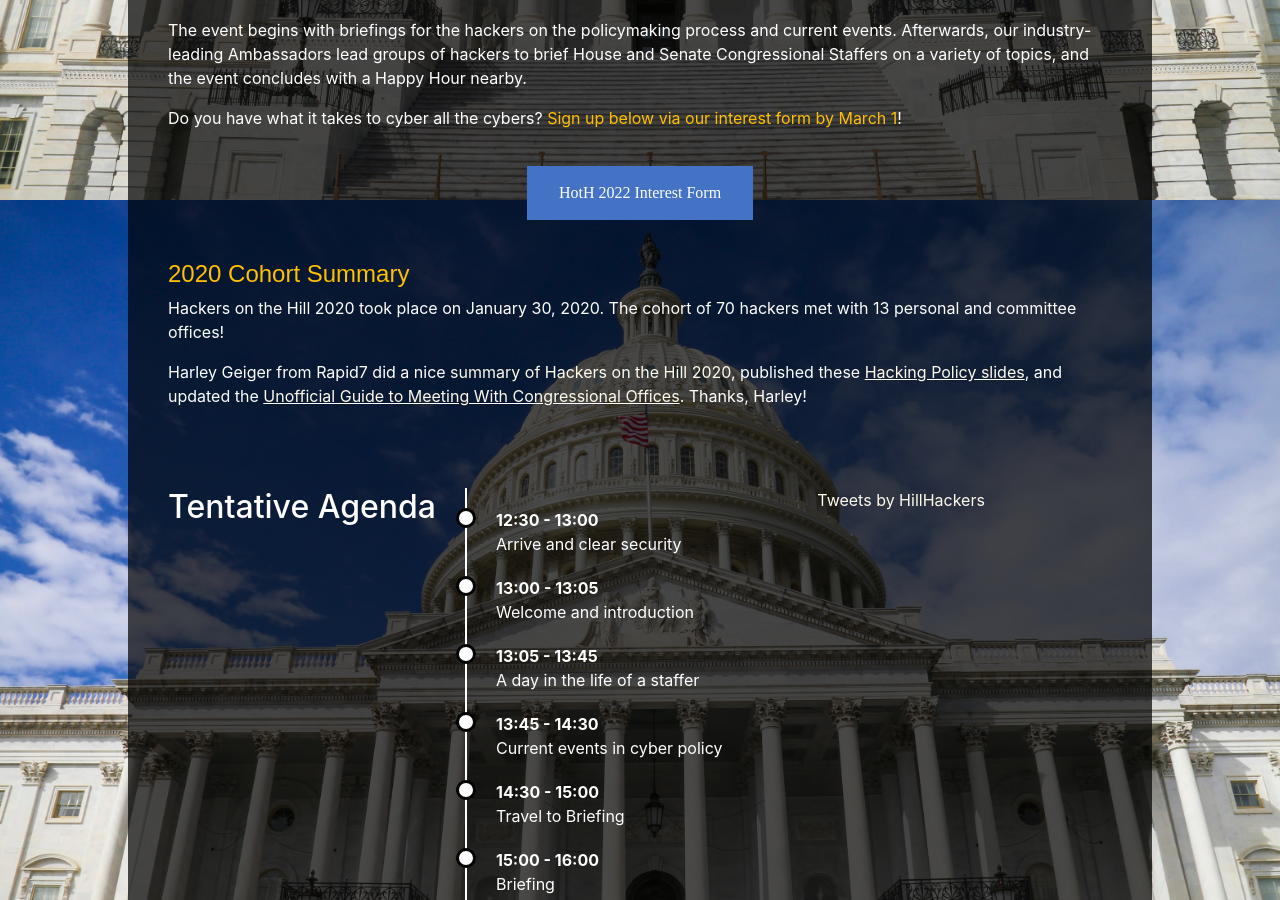
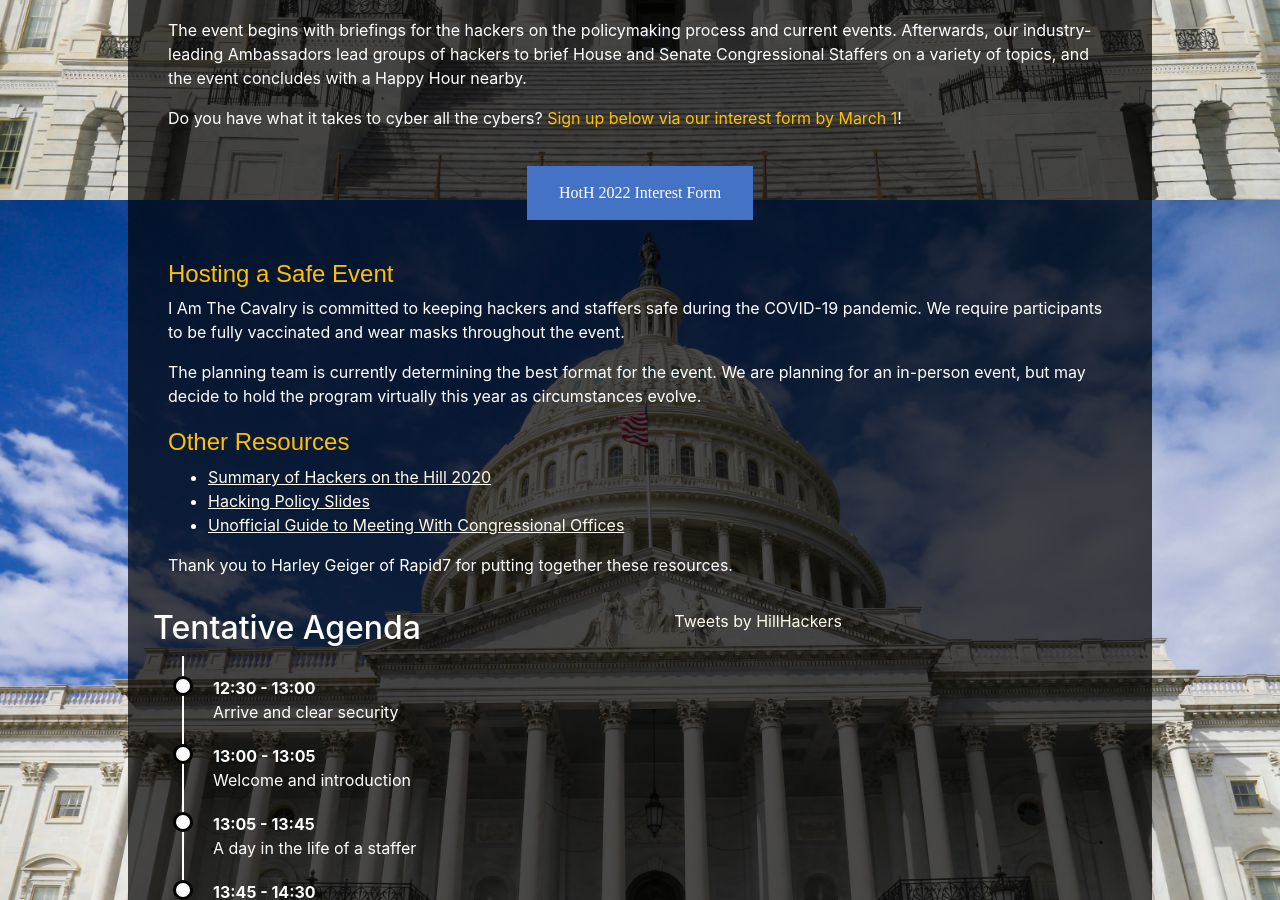
Before and after one commit to HackersOnTheHill/hackersonthehill.github.io, a Jekyll site: the page built from index.html, in a window 1280 px wide and 900 px high, scrolled down 700 px. Built offline with Jekyll 4.4.1, drawn with Linux system fonts in a browser that asks for light colours; nearby versions of some CDN libraries; comment, search, counter and statistics services are not loaded.

Commit message:
Content additions
Added covid safety info section, resources section, and new page with embedded signup form

```diff
--- a/index.html
+++ b/index.html
@@ -19,18 +19,29 @@ layout: default
     <p></p>
 
     <div class="center">
-  <button style="margin: 20px;" onclick="window.open('https://docs.google.com/forms/d/1VstbLKw1KC6u9eIR3Fbd6a-yFLyD9GBmPC7cyP4ubRE', '_blank')">HotH 2022 Interest Form</button>
+  <!-- BUTTON that opens doc in separate window: <button style="margin: 20px;" onclick="window.open('https://docs.google.com/forms/d/1VstbLKw1KC6u9eIR3Fbd6a-yFLyD9GBmPC7cyP4ubRE', '_blank')">HotH 2022 Interest Form</button> -->
+  <!-- Button that opens html page with embedded form:-->
+  <button style="margin: 20px;" onclick="location.href='signup'">HotH 2022 Interest Form</button>
 </div>
 
-    <h4 style="margin-top: 20px; color: #FFC000; font-family: 'Montserrat', sans-serif;">2020 Cohort Summary</h4>
-     <p>Hackers on the Hill 2020 took place on January 30, 2020. The cohort of 70 hackers met with 13 personal and committee offices!</p>
-    <p>Harley Geiger from Rapid7 did a nice <a href="https://blog.rapid7.com/2020/02/14/hackers-on-the-hill-slides-and-recap-on-cybersecurity-policy/">summary of Hackers on the Hill 2020</a>, published these <u><a href="https://www.rapid7.com/globalassets/_pdfs/policy/hoth-2020.pdf">Hacking Policy slides</a></u>, and updated the <u><a href="https://www.rapid7.com/globalassets/_pdfs/policy/an-unofficial-guide-to-meeting-with-congressional-offices---jan.-14-2020.pdf">Unofficial Guide to Meeting With Congressional Offices</a></u>. Thanks, Harley!
-  </div>
 
+<h4 style="margin-top: 20px; color: #FFC000; font-family: 'Montserrat', sans-serif;">Hosting a Safe Event</h4>
+<p>I Am The Cavalry is committed to keeping hackers and staffers safe during the COVID-19 pandemic. We require participants to be fully vaccinated and wear masks throughout the event.</p>
+<p>The planning team is currently determining the best format for the event. We are planning for an in-person event, but may decide to hold the program virtually this year as circumstances evolve.</p>
+
+    <h4 style="margin-top: 20px; color: #FFC000; font-family: 'Montserrat', sans-serif;">Other Resources</h4>
+     <ul>
+       <li><u><a href="https://blog.rapid7.com/2020/02/14/hackers-on-the-hill-slides-and-recap-on-cybersecurity-policy/">Summary of Hackers on the Hill 2020</a></u></li>
+       <li><u><a href="https://www.rapid7.com/globalassets/_pdfs/policy/hoth-2020.pdf">Hacking Policy Slides</a></u></li>
+       <li><u><a href="https://www.rapid7.com/globalassets/_pdfs/policy/an-unofficial-guide-to-meeting-with-congressional-offices---jan.-14-2020.pdf">Unofficial Guide to Meeting With Congressional Offices</a></u></li>
+     </ul>
+
+     <p>Thank you to Harley Geiger of Rapid7 for putting together these resources.</p>
   <!-- <div class="col-md-4 align-self-center">
     {% include registration_closed.html %}
   </div> -->
 </div>
+
 
 
 <!-- Agenda and Twitter feed -->
```
Also changed, not shown: _includes/basic_header.html (added, +11 -0 lines), signup.html (added, +7 -0 lines).
